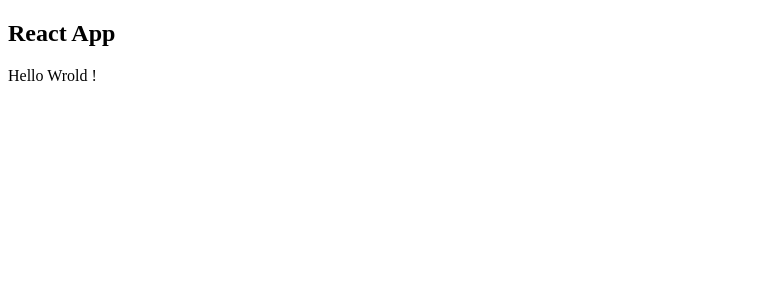
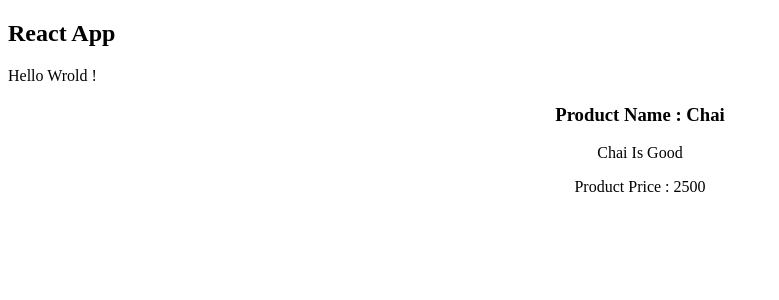
Before and after one commit to arshiya923/react-app, a React (Create React App) app: page / in a window 1280 px wide. Shown: the top 300 px of the page, without its empty margins (0-779 px from the left). Built offline with nearby package versions, Linux system fonts and the light colour scheme.

Commit message:
Using Components

```diff
--- a/src/App.js
+++ b/src/App.js
@@ -1,10 +1,15 @@
 import React from 'react'
+import Product from './components/Products/Products'
+
 
 const App = () => {
     return(
         <div id='main' className='container'>
             <h2>React App</h2>
             <p>Hello Wrold !</p>
+
+            <Product />
+
         </div>
     )
 }
--- /dev/null
+++ b/src/components/Products/Products.js
@@ -0,0 +1,13 @@
+import React from 'react'
+
+const Product = () => {
+    return (
+        <div style={{textAlign:'center'}}>
+            <h3>Product Name : Chai</h3>
+            <p>Chai Is Good</p>
+            <p>Product Price : 2500</p>
+        </div>
+    )
+}
+
+export default Product
```
